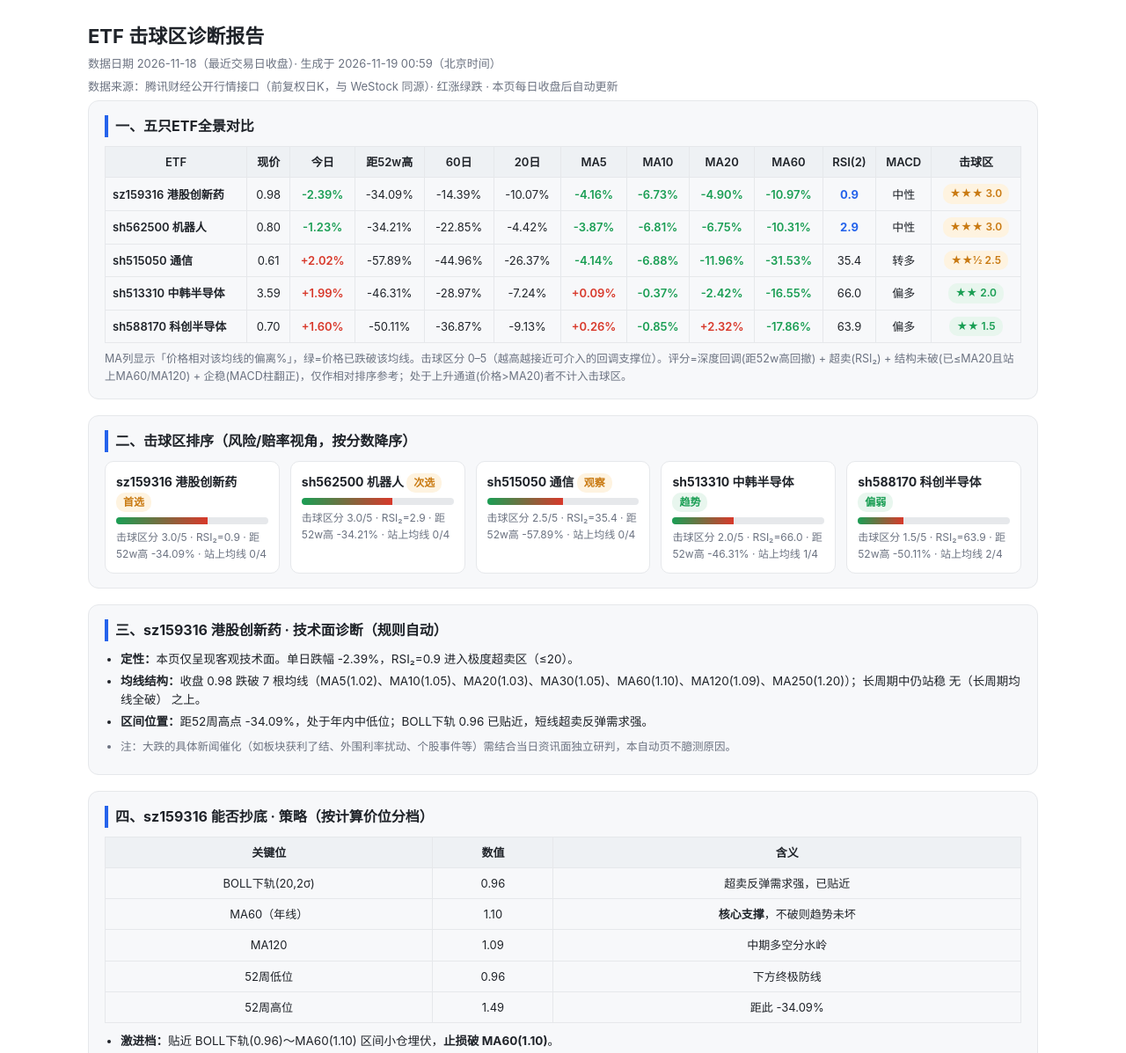
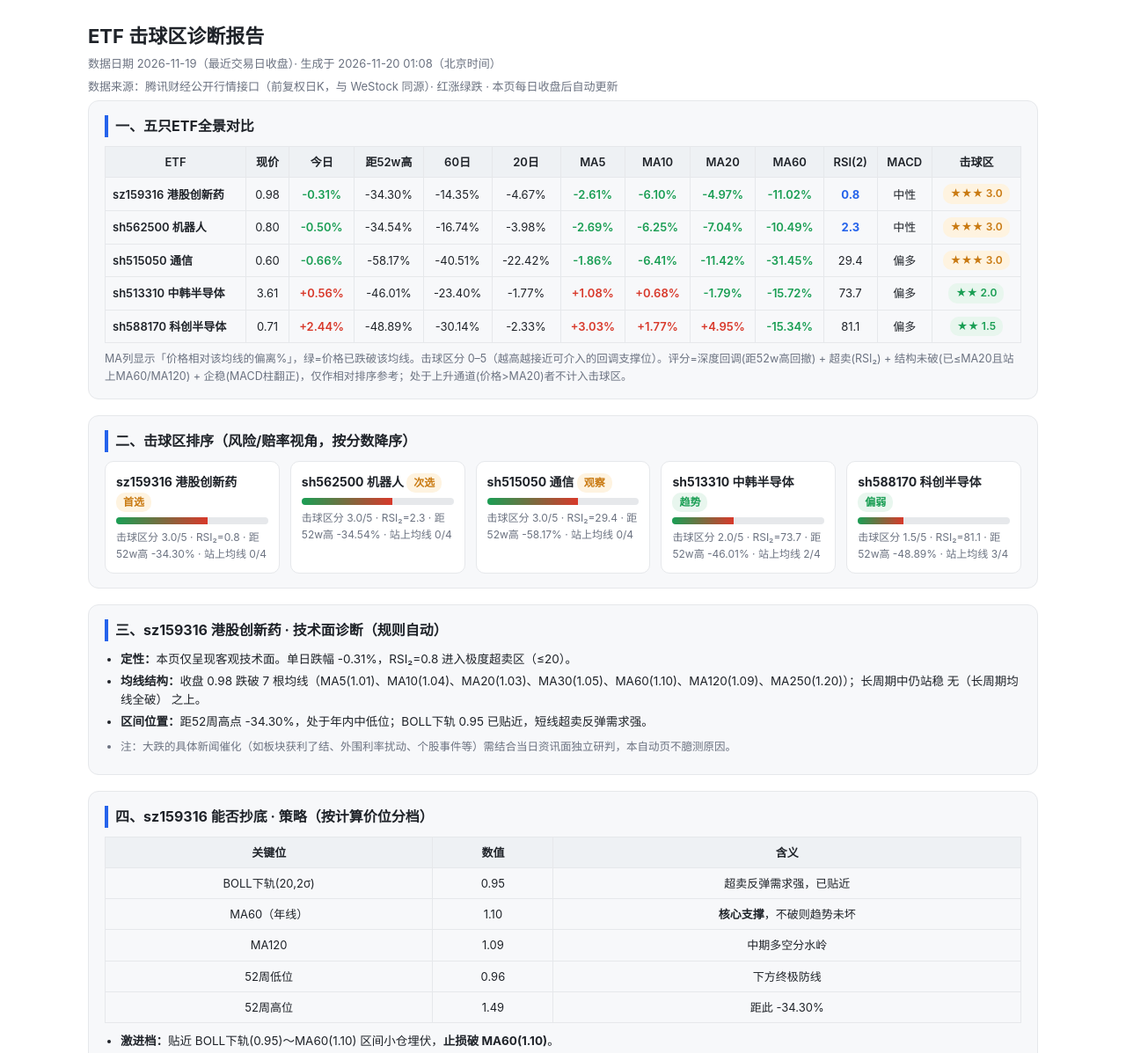
Before and after one commit to cyz87687/etf-strike-zone, a plain HTML site: page index.html in a window 1280 px wide. Shown: the top 1197 px of the page at 88% size. Drawn offline with Linux system fonts and the light colour scheme.

Commit message:
chore: 每日数据更新 2026-11-19

```diff
--- a/index.html
+++ b/index.html
@@ -3,7 +3,7 @@
 <head>
 <meta charset="UTF-8">
 <meta name="viewport" content="width=device-width, initial-scale=1.0">
-<title>ETF击球区诊断 · 2026-11-19</title>
+<title>ETF击球区诊断 · 2026-11-20</title>
 <style>
   :root{--up:#d8392b; --down:#1a9e54; --bg:#ffffff; --card:#f7f8fa;
     --line:#e6e8eb; --txt:#1f2329; --sub:#6b7280; --acc:#2563eb;}
@@ -43,7 +43,7 @@
 <body>
 <div class="wrap">
   <h1>ETF 击球区诊断报告</h1>
-  <div class="meta">数据日期 2026-11-18（最近交易日收盘）· 生成于 2026-11-19 00:59（北京时间）</div>
+  <div class="meta">数据日期 2026-11-19（最近交易日收盘）· 生成于 2026-11-20 01:08（北京时间）</div>
   <div class="meta">数据来源：腾讯财经公开行情接口（前复权日K，与 WeStock 同源）· 红涨绿跌 · 本页每日收盘后自动更新</div>
 
   <div class="card">
@@ -56,42 +56,42 @@
       <tbody>
       <tr>
         <td class="name">sz159316 港股创新药</td>
-        <td>0.98</td><td class="down">-2.39%</td>
-        <td>-34.09%</td><td>-14.39%</td><td>-10.07%</td>
-        <td class="down">-4.16%</td><td class="down">-6.73%</td><td class="down">-4.90%</td><td class="down">-10.97%</td>
-        <td><b class="hl">0.9</b></td><td>中性</td>
+        <td>0.98</td><td class="down">-0.31%</td>
+        <td>-34.30%</td><td>-14.35%</td><td>-4.67%</td>
+        <td class="down">-2.61%</td><td class="down">-6.10%</td><td class="down">-4.97%</td><td class="down">-11.02%</td>
+        <td><b class="hl">0.8</b></td><td>中性</td>
         <td><span class="tag t-mid">★★★ 3.0</span></td>
       </tr>
       <tr>
         <td class="name">sh562500 机器人</td>
-        <td>0.80</td><td class="down">-1.23%</td>
-        <td>-34.21%</td><td>-22.85%</td><td>-4.42%</td>
-        <td class="down">-3.87%</td><td class="down">-6.81%</td><td class="down">-6.75%</td><td class="down">-10.31%</td>
-        <td><b class="hl">2.9</b></td><td>中性</td>
+        <td>0.80</td><td class="down">-0.50%</td>
+        <td>-34.54%</td><td>-16.74%</td><td>-3.98%</td>
+        <td class="down">-2.69%</td><td class="down">-6.25%</td><td class="down">-7.04%</td><td class="down">-10.49%</td>
+        <td><b class="hl">2.3</b></td><td>中性</td>
         <td><span class="tag t-mid">★★★ 3.0</span></td>
       </tr>
       <tr>
         <td class="name">sh515050 通信</td>
-        <td>0.61</td><td class="up">+2.02%</td>
-        <td>-57.89%</td><td>-44.96%</td><td>-26.37%</td>
-        <td class="down">-4.14%</td><td class="down">-6.88%</td><td class="down">-11.96%</td><td class="down">-31.53%</td>
-        <td>35.4</td><td>转多</td>
-        <td><span class="tag t-mid">★★½ 2.5</span></td>
+        <td>0.60</td><td class="down">-0.66%</td>
+        <td>-58.17%</td><td>-40.51%</td><td>-22.42%</td>
+        <td class="down">-1.86%</td><td class="down">-6.41%</td><td class="down">-11.42%</td><td class="down">-31.45%</td>
+        <td>29.4</td><td>偏多</td>
+        <td><span class="tag t-mid">★★★ 3.0</span></td>
       </tr>
       <tr>
         <td class="name">sh513310 中韩半导体</td>
-        <td>3.59</td><td class="up">+1.99%</td>
-        <td>-46.31%</td><td>-28.97%</td><td>-7.24%</td>
-        <td class="up">+0.09%</td><td class="down">-0.37%</td><td class="down">-2.42%</td><td class="down">-16.55%</td>
-        <td>66.0</td><td>偏多</td>
+        <td>3.61</td><td class="up">+0.56%</td>
+        <td>-46.01%</td><td>-23.40%</td><td>-1.77%</td>
+        <td class="up">+1.08%</td><td class="up">+0.68%</td><td class="down">-1.79%</td><td class="down">-15.72%</td>
+        <td>73.7</td><td>偏多</td>
         <td><span class="tag t-cold">★★ 2.0</span></td>
       </tr>
       <tr>
         <td class="name">sh588170 科创半导体</td>
-        <td>0.70</td><td class="up">+1.60%</td>
-        <td>-50.11%</td><td>-36.87%</td><td>-9.13%</td>
-        <td class="up">+0.26%</td><td class="down">-0.85%</td><td class="up">+2.32%</td><td class="down">-17.86%</td>
-        <td>63.9</td><td>偏多</td>
+        <td>0.71</td><td class="up">+2.44%</td>
+        <td>-48.89%</td><td>-30.14%</td><td>-2.33%</td>
+        <td class="up">+3.03%</td><td class="up">+1.77%</td><td class="up">+4.95%</td><td class="down">-15.34%</td>
+        <td>81.1</td><td>偏多</td>
         <td><span class="tag t-cold">★★ 1.5</span></td>
       </tr>
       </tbody>
@@ -105,27 +105,27 @@
       <div class="m-item">
         <div class="nm">sz159316 港股创新药 <span class="tag t-mid">首选</span></div>
         <div class="bar"><i style="width:60%"></i></div>
-        <div class="sc">击球区分 3.0/5 · RSI₂=0.9 · 距52w高 -34.09% · 站上均线 0/4</div>
+        <div class="sc">击球区分 3.0/5 · RSI₂=0.8 · 距52w高 -34.30% · 站上均线 0/4</div>
       </div>
       <div class="m-item">
         <div class="nm">sh562500 机器人 <span class="tag t-mid">次选</span></div>
         <div class="bar"><i style="width:60%"></i></div>
-        <div class="sc">击球区分 3.0/5 · RSI₂=2.9 · 距52w高 -34.21% · 站上均线 0/4</div>
+        <div class="sc">击球区分 3.0/5 · RSI₂=2.3 · 距52w高 -34.54% · 站上均线 0/4</div>
       </div>
       <div class="m-item">
         <div class="nm">sh515050 通信 <span class="tag t-mid">观察</span></div>
-        <div class="bar"><i style="width:50%"></i></div>
-        <div class="sc">击球区分 2.5/5 · RSI₂=35.4 · 距52w高 -57.89% · 站上均线 0/4</div>
+        <div class="bar"><i style="width:60%"></i></div>
+        <div class="sc">击球区分 3.0/5 · RSI₂=29.4 · 距52w高 -58.17% · 站上均线 0/4</div>
       </div>
       <div class="m-item">
         <div class="nm">sh513310 中韩半导体 <span class="tag t-cold">趋势</span></div>
         <div class="bar"><i style="width:40%"></i></div>
-        <div class="sc">击球区分 2.0/5 · RSI₂=66.0 · 距52w高 -46.31% · 站上均线 1/4</div>
+        <div class="sc">击球区分 2.0/5 · RSI₂=73.7 · 距52w高 -46.01% · 站上均线 2/4</div>
       </div>
       <div class="m-item">
         <div class="nm">sh588170 科创半导体 <span class="tag t-cold">偏弱</span></div>
         <div class="bar"><i style="width:30%"></i></div>
-        <div class="sc">击球区分 1.5/5 · RSI₂=63.9 · 距52w高 -50.11% · 站上均线 2/4</div>
+        <div class="sc">击球区分 1.5/5 · RSI₂=81.1 · 距52w高 -48.89% · 站上均线 3/4</div>
       </div>
     </div>
   </div>
@@ -133,9 +133,9 @@
   <div class="card">
     <h2>三、sz159316 港股创新药 · 技术面诊断（规则自动）</h2>
     <ul>
-      <li><b>定性：</b>本页仅呈现客观技术面。单日跌幅 -2.39%，RSI₂=0.9 进入极度超卖区（≤20）。</li>
-      <li><b>均线结构：</b>收盘 0.98 跌破 7 根均线（MA5(1.02)、MA10(1.05)、MA20(1.03)、MA30(1.05)、MA60(1.10)、MA120(1.09)、MA250(1.20)）；长周期中仍站稳 无（长周期均线全破） 之上。</li>
-      <li><b>区间位置：</b>距52周高点 -34.09%，处于年内中低位；BOLL下轨 0.96 已贴近，短线超卖反弹需求强。</li>
+      <li><b>定性：</b>本页仅呈现客观技术面。单日跌幅 -0.31%，RSI₂=0.8 进入极度超卖区（≤20）。</li>
+      <li><b>均线结构：</b>收盘 0.98 跌破 7 根均线（MA5(1.01)、MA10(1.04)、MA20(1.03)、MA30(1.05)、MA60(1.10)、MA120(1.09)、MA250(1.20)）；长周期中仍站稳 无（长周期均线全破） 之上。</li>
+      <li><b>区间位置：</b>距52周高点 -34.30%，处于年内中低位；BOLL下轨 0.95 已贴近，短线超卖反弹需求强。</li>
       <li class="note">注：大跌的具体新闻催化（如板块获利了结、外围利率扰动、个股事件等）需结合当日资讯面独立研判，本自动页不臆测原因。</li>
     </ul>
   </div>
@@ -145,16 +145,16 @@
     <table>
       <thead><tr><th>关键位</th><th>数值</th><th>含义</th></tr></thead>
       <tbody>
-      <tr><td>BOLL下轨(20,2σ)</td><td>0.96</td><td>超卖反弹需求强，已贴近</td></tr>
+      <tr><td>BOLL下轨(20,2σ)</td><td>0.95</td><td>超卖反弹需求强，已贴近</td></tr>
       <tr><td>MA60（年线）</td><td>1.10</td><td><b>核心支撑</b>，不破则趋势未坏</td></tr>
       <tr><td>MA120</td><td>1.09</td><td>中期多空分水岭</td></tr>
       <tr><td>52周低位</td><td>0.96</td><td>下方终极防线</td></tr>
-      <tr><td>52周高位</td><td>1.49</td><td>距此 -34.09%</td></tr></tbody>
+      <tr><td>52周高位</td><td>1.49</td><td>距此 -34.30%</td></tr></tbody>
     </table>
     <ul style="margin-top:10px">
-      <li><b>激进档：</b>贴近 BOLL下轨(0.96)～MA60(1.10) 区间小仓埋伏，<b>止损破 MA60(1.10)</b>。</li>
+      <li><b>激进档：</b>贴近 BOLL下轨(0.95)～MA60(1.10) 区间小仓埋伏，<b>止损破 MA60(1.10)</b>。</li>
       <li><b>稳健档：</b>等重新站回 MA20(1.03) 且放量确认后再跟进，避免下落途中接飞刀。</li>
-      <li><b>当前(0.98，-2.39%）：</b>RSI₂=0.9 极度超卖；MACD中性；已跌破 7 根均线（MA5(1.02)、MA10(1.05)、MA20(1.03)、MA30(1.05)、MA60(1.10)、MA120(1.09)、MA250(1.20)），未见止跌信号前不宜满仓。</li></ul>
+      <li><b>当前(0.98，-0.31%）：</b>RSI₂=0.8 极度超卖；MACD中性；已跌破 7 根均线（MA5(1.01)、MA10(1.04)、MA20(1.03)、MA30(1.05)、MA60(1.10)、MA120(1.09)、MA250(1.20)），未见止跌信号前不宜满仓。</li></ul>
     <div class="verdict">结论：估值/趋势技术面 = <b>具备抄底条件，但需分档、控仓、设止损</b>。优先等回踩 MA60 支撑区或重新站稳 MA20 再加重。</div>
   </div>
 
```
